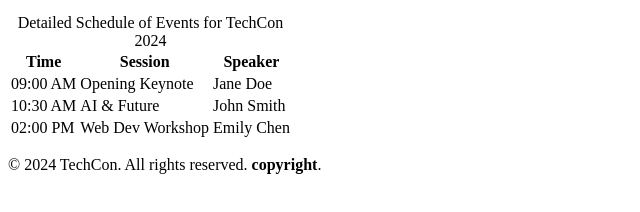
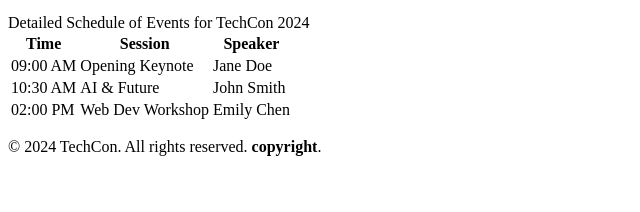
Before and after one commit to HelenLight001/TechCon_HTML, a plain HTML site: page techcon_website/schedule.html in a window 1280 px wide. Shown: the part 180-392 px from the top of the page, without its empty margins (0-640 px from the left). Drawn offline with Linux system fonts and the light colour scheme.

Commit message:
updated schedule

```diff
--- a/techcon_website/schedule.html
+++ b/techcon_website/schedule.html
@@ -19,10 +19,13 @@ q<!DOCTYPE html>
     </header>
 
     <main>
+      <caption>
+        Detailed Schedule of Events for TechCon 2024
+      </caption>
       <table>
-        <caption>
+        <!-- <caption>
           Detailed Schedule of Events for TechCon 2024
-        </caption>
+        </caption> -->
         <thead>
           <tr>
             <th scope="col">Time</th>
```
